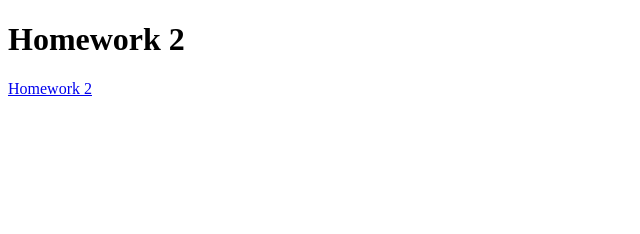
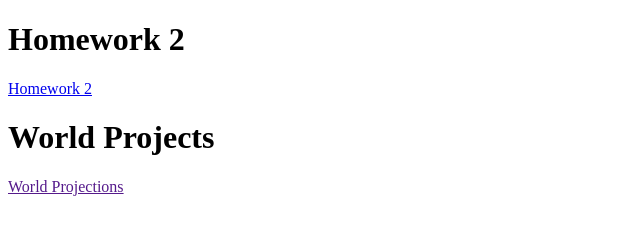
Before and after one commit to duncan-richey/GEOG-370, a plain HTML site: page index.html in a window 1280 px wide. Shown: the whole page, without its empty margins (0-640 px from the left). Drawn offline with Linux system fonts and the light colour scheme.

Commit message:
Update index.html

```diff
--- a/index.html
+++ b/index.html
@@ -10,4 +10,9 @@
     <h1>Homework 2</h1>
     <a href="./Homework-2/homework2_map_html.html" >Homework 2</a>
 </body>
+
+<body>
+    <h1>World Projects</h1>
+    <a href="" >World Projections</a>
+</body>
 </html>
```
